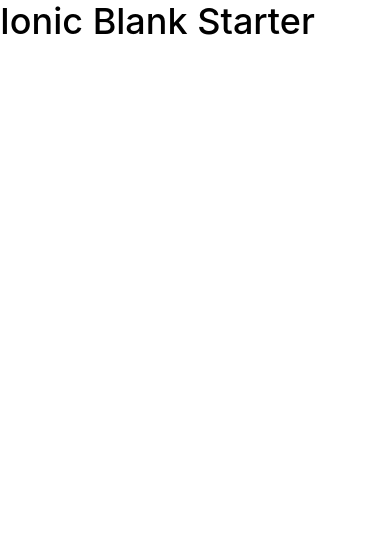
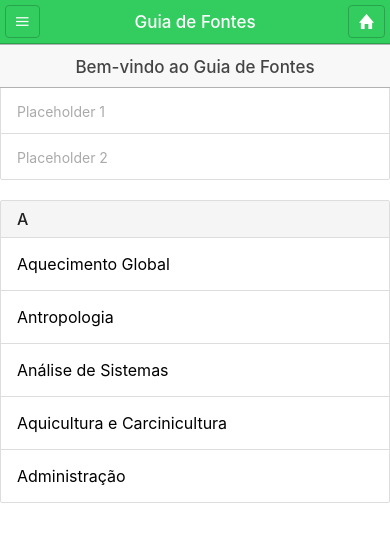
Before and after one commit to uecepetcomputacao/guiadefontes, a website: page www/index.html in a window 390 px wide. Drawn offline with Linux system fonts and the light colour scheme; some packages are replaced by stand-ins of ours; files that its build step writes are made by us from their sources; files whose address does not match are found by name; a web font is replaced by a local one.

Commit message:
Add files via upload

```diff
--- a/www/index.html
+++ b/www/index.html
@@ -4,17 +4,6 @@
     <meta charset="utf-8">
     <meta name="viewport" content="initial-scale=1, maximum-scale=1, user-scalable=no, width=device-width">
     <title></title>
-
-    <link rel="manifest" href="manifest.json">
-
-    <!-- un-comment this code to enable service worker
-    <script>
-      if ('serviceWorker' in navigator) {
-        navigator.serviceWorker.register('service-worker.js')
-          .then(() => console.log('service worker installed'))
-          .catch(err => console.log('Error', err));
-      }
-    </script>-->
 
     <link href="lib/ionic/css/ionic.css" rel="stylesheet">
     <link href="css/style.css" rel="stylesheet">
@@ -28,18 +17,73 @@
 
     <!-- cordova script (this will be a 404 during development) -->
     <script src="cordova.js"></script>
-
+    <script src="js/controller.js"></script>
+    <script src="js/routes.js"></script>
     <!-- your app's js -->
     <script src="js/app.js"></script>
   </head>
-  <body ng-app="starter">
+  <body ng-app="starter" ng-controller="ListagemController">
 
-    <ion-pane>
+    <div class="bar bar-header bar-balanced">
+      <button class="button icon ion-navicon"></button>
+        <h1 class="title">Guia de Fontes</h1>
+      <button class="button icon ion-home"></button>
+    </div>
+
+
+    <div class="bar bar-subheader bar-stable">
+      <h2 class="title">Bem-vindo ao Guia de Fontes</h2>
+    </div>
+    <ion-nav-view></ion-nav-view>
+    <ion-content><div class="list list-inset">
+      <label class="item item-input">
+        <i class="icon ion-search placeholder-icon"></i>
+        <input type="text" placeholder="Search">
+      </label>
+      </div>
+      </ion-content>
+
+  <ion-content class="padding has-subheader"><div class="list">
+    <label class="item item-input">
+    <input type="text" placeholder="Placeholder 1">
+    </label>
+
+    <label class="item item-input">
+    <input type="text" placeholder="Placeholder 2">
+     </label>
+  </div></ion-content>
+
+    <ion-content class="padding has-subheader"><div class="list">
+
+      <div class="item item-divider">
+        A
+    </div>
+      <a class="item" href="#">
+        Aquecimento Global
+      </a>
+      <a class="item" href="#">
+        Antropologia
+      </a>
+      <a class="item" href="#">
+        Análise de Sistemas
+      </a>
+      <a class="item" href="#">
+        Aquicultura e Carcinicultura
+      </a>
+      <a class="item" href="#">
+        Administração
+      </a>
+    </ion-content>
+
+    </div>
+
+        <!--<ion-pane>
       <ion-header-bar class="bar-stable">
-        <h1 class="title">Ionic Blank Starter</h1>
+        <h1 class="title">Guia de Fontes</h1>
       </ion-header-bar>
-      <ion-content>
-      </ion-content>
-    </ion-pane>
+      <h2 class="title">Bem-vindo ao Guia de Fontes</h2>
+      -->
+      <ion-item class="item-remove-animate item-avatar item-icon-right" ng-repeat="contato in contatos | filter:busca.search track by contato.codigo"/>
+      </ion-item>
   </body>
 </html>
```
